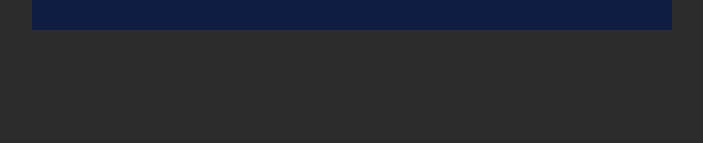
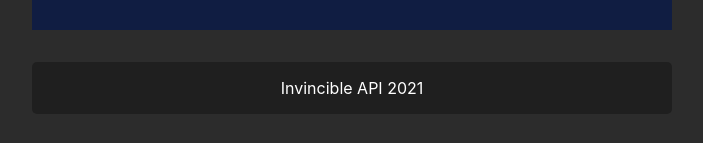
Before and after one commit to jakedoren/Invincible-APIv3, a React (Create React App) app in the folder client/: page / in a window 1280 px wide. Shown: the part 3920-4063 px from the top of the page, without its empty margins (288-991 px from the left). Before the commit the page ends 3950 px from the top, so only its background shows below. Built offline with nearby package versions, Linux system fonts and the light colour scheme; a web font is replaced by a local one.

Commit message:
added footer

```diff
--- a/client/src/App.js
+++ b/client/src/App.js
@@ -6,6 +6,7 @@
 import Widget from "./components/widget/Widget";
 import Documentation from "./components/documentation/Documentation";
 import Query from './components/querysection/Query'
+import Footer from './components/footer/Footer'
 
 function App() {
   const [data, setData] = React.useState(null);
@@ -21,6 +22,7 @@
       <Widget />
       <Documentation />
       <Query />
+      <Footer />
     </div>
   );
 }
--- /dev/null
+++ b/client/src/components/footer/Footer.css
@@ -0,0 +1,10 @@
+.footer {
+    width: 50%;
+    height: 10%;
+    margin: 2em auto;
+    background-color: #1f1f1f;
+    display: flex;
+    justify-content: center;
+    border-radius: 5px;
+    text-align: center;
+}
--- /dev/null
+++ b/client/src/components/footer/Footer.js
@@ -0,0 +1,15 @@
+import React from 'react'
+import './Footer.css'
+
+const Footer = () => {
+
+    const currentYear = new Date().getFullYear()
+
+    return (
+        <div className="footer">
+            <p>Invincible API {currentYear} </p>
+        </div>
+    )
+}
+
+export default Footer
```
